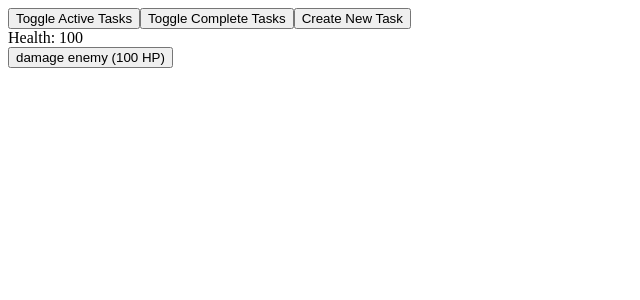
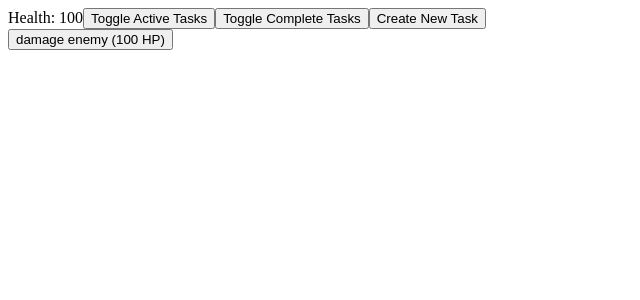
Before and after one commit to QuestlineDJ/task-knight, a React (Vite) app: page / in a window 1280 px wide. Shown: the top 300 px of the page, without its empty margins (0-640 px from the left). Built offline with nearby package versions, Linux system fonts and the light colour scheme.

Commit message:
Fix to enemy health

```diff
--- a/src/TaskSystem.tsx
+++ b/src/TaskSystem.tsx
@@ -80,6 +80,7 @@ export function TaskMaster() {
 
   return (
     <div>
+      Health: {enemyHealth}
       <button type="button" onClick={() => setShowActive(!showActive)}>
         Toggle Active Tasks
       </button>
@@ -110,7 +111,6 @@ export function TaskMaster() {
         active={showComplete}
         tasks={completeTasks}
       />
-      <div>Health: {enemyHealth}</div>
     </div>
   );
 }
```
